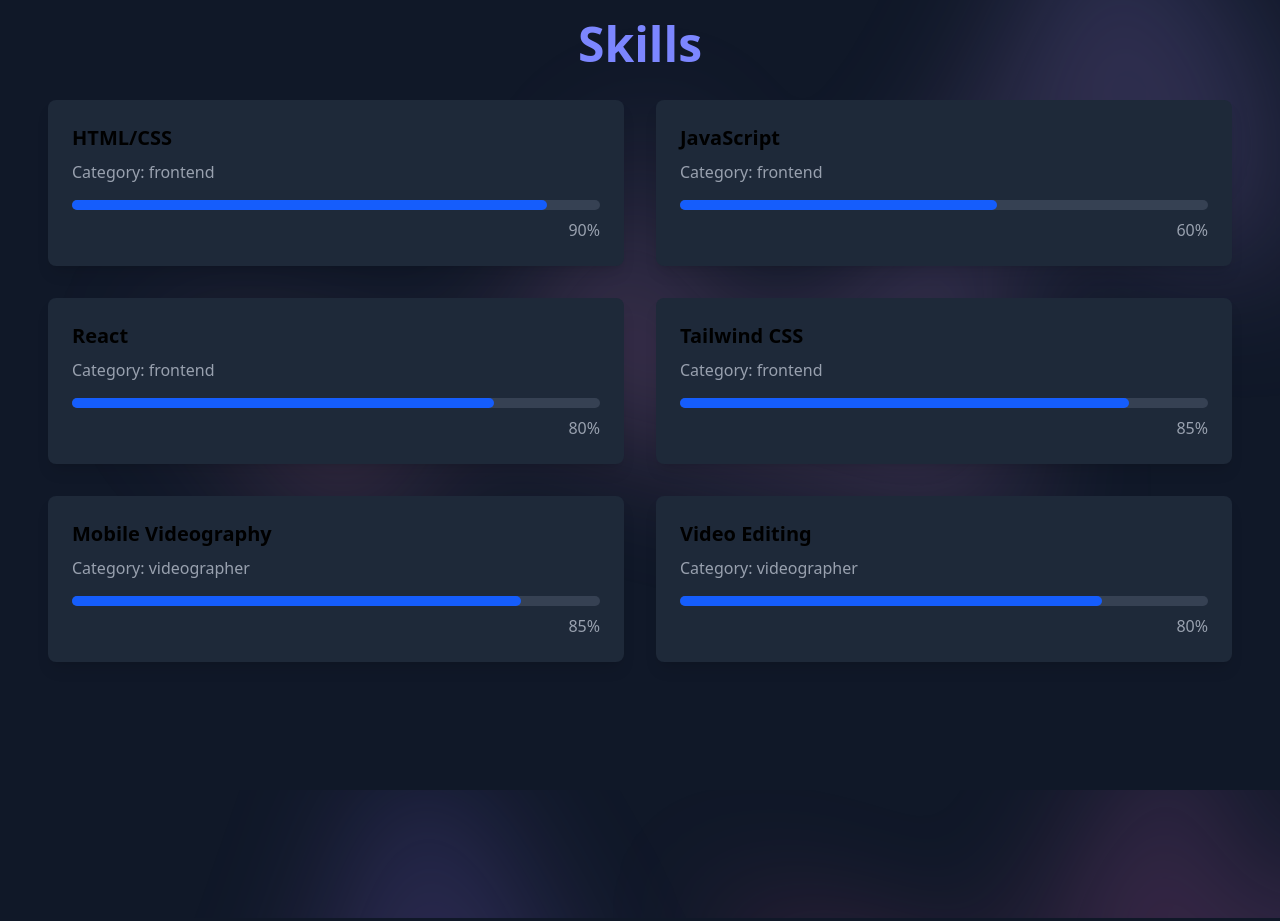
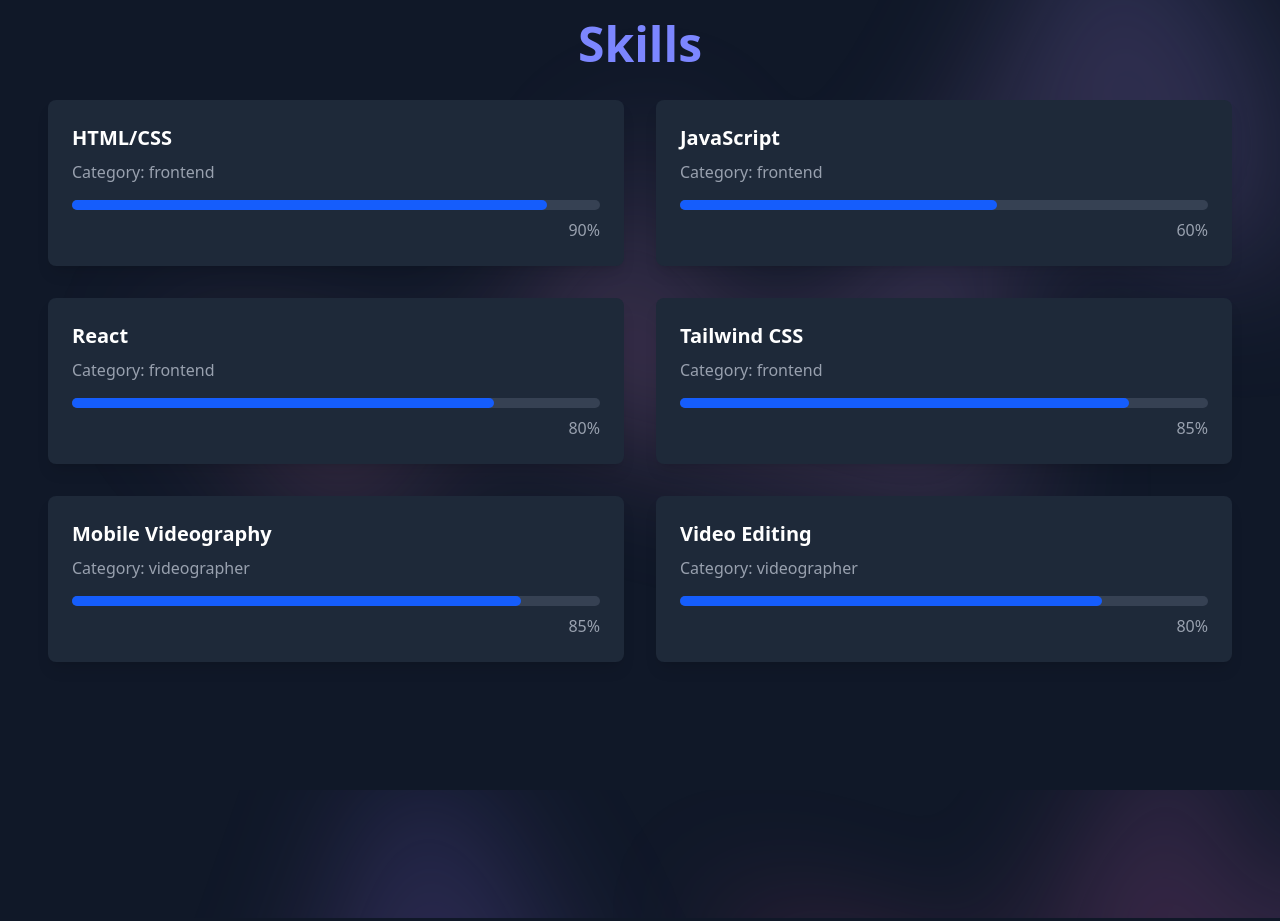
Before and after one commit to ifabanwobolu2003-maker/minepro, a React (Vite) app: page / in a window 1280 px wide. Shown: the part 1780-2701 px from the top of the page. Built offline with nearby package versions, Linux system fonts and the light colour scheme.

Commit message:
Update skills.jsx

```diff
--- a/src/skills.jsx
+++ b/src/skills.jsx
@@ -29,7 +29,7 @@
                 <div className="grid grid-cols-1 md:grid-cols-2 gap-8">
                     {Skills.map((skill, index) => (
                         <div key={index} className="bg-gray-800 p-6 rounded-lg shadow-lg">
-                            <h3 className="text-xl font-semibold mb-2">{skill.name}</h3>
+                            <h3 className="text-xl text-white font-semibold mb-2">{skill.name}</h3>
                             <p className="text-gray-400 mb-4">Category: {skill.category}</p>
                             <div className="w-full bg-gray-700 rounded-full h-2.5">
                                 <div
```
